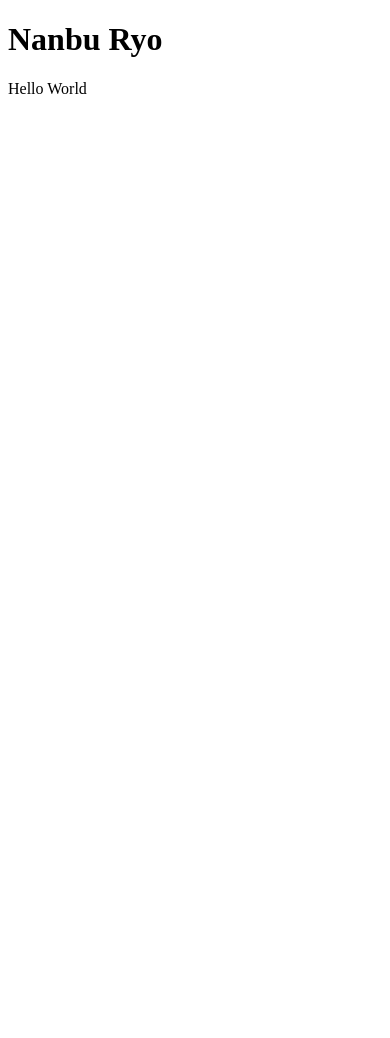
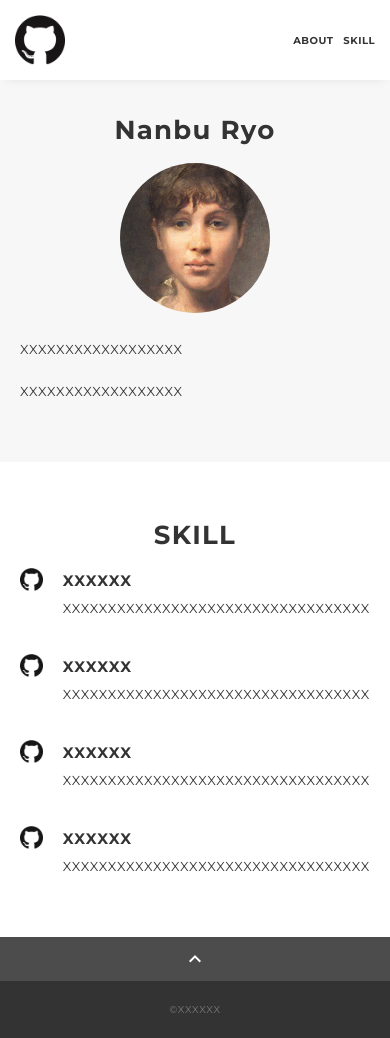
Before and after one commit to myon-19/portfolio, a plain HTML site: page docs/index.html in a window 390 px wide. Before the commit the page ends 844 px from the top, so only its background shows below. Drawn offline with nearby package versions, Linux system fonts and the light colour scheme.

Commit message:
テンプレート反映

```diff
--- /dev/null
+++ b/docs/css/ress.css
@@ -0,0 +1,283 @@
+/*!
+ * ress.css • v3.0.1
+ * MIT License
+ * github.com/filipelinhares/ress
+ */
+
+/* # =================================================================
+   # Global selectors
+   # ================================================================= */
+
+html {
+  box-sizing: border-box;
+  word-break: normal;
+  -moz-tab-size: 4;
+  tab-size: 4;
+
+  -webkit-text-size-adjust: 100%; /* Prevent adjustments of font size after orientation changes in iOS */
+}
+
+*,
+::before,
+::after {
+  box-sizing: inherit;
+  background-repeat: no-repeat; /* Set `background-repeat: no-repeat` to all elements and pseudo elements */
+}
+
+::before,
+::after {
+  vertical-align: inherit;
+  text-decoration: inherit; /* Inherit text-decoration and vertical align to ::before and ::after pseudo elements */
+}
+
+* {
+  margin: 0;
+  padding: 0; /* Reset `padding` and `margin` of all elements */
+}
+
+/* # =================================================================
+   # General elements
+   # ================================================================= */
+
+hr {
+  overflow: visible; /* Show the overflow in Edge and IE */
+  height: 0; /* Add the correct box sizing in Firefox */
+}
+
+details,
+main {
+  display: block; /* Render the `main` element consistently in IE. */
+}
+
+summary {
+  display: list-item; /* Add the correct display in all browsers */
+}
+
+small {
+  font-size: 80%; /* Set font-size to 80% in `small` elements */
+}
+
+[hidden] {
+  display: none; /* Add the correct display in IE */
+}
+
+abbr[title] {
+  /* Add the correct text decoration in Chrome, Edge, IE, Opera, and Safari */
+  text-decoration: underline;
+  text-decoration: underline dotted;
+  border-bottom: none; /* Remove the bottom border in Chrome 57 */
+}
+
+a {
+  background-color: transparent; /* Remove the gray background on active links in IE 10 */
+}
+
+a:active,
+a:hover {
+  outline-width: 0; /* Remove the outline when hovering in all browsers */
+}
+
+code,
+kbd,
+pre,
+samp {
+  font-family: monospace, monospace; /* Specify the font family of code elements */
+}
+
+pre {
+  font-size: 1em; /* Correct the odd `em` font sizing in all browsers */
+}
+
+b,
+strong {
+  font-weight: bolder; /* Add the correct font weight in Chrome, Edge, and Safari */
+}
+
+/* https://gist.github.com/unruthless/413930 */
+sub,
+sup {
+  position: relative;
+  font-size: 75%;
+  line-height: 0;
+  vertical-align: baseline;
+}
+
+sub {
+  bottom: -.25em;
+}
+
+sup {
+  top: -.5em;
+}
+
+/* # =================================================================
+   # Forms
+   # ================================================================= */
+
+input {
+  border-radius: 0;
+}
+
+/* Replace pointer cursor in disabled elements */
+[disabled] {
+  cursor: default;
+}
+
+[type="number"]::-webkit-inner-spin-button,
+[type="number"]::-webkit-outer-spin-button {
+  height: auto; /* Correct the cursor style of increment and decrement buttons in Chrome */
+}
+
+[type="search"] {
+  outline-offset: -2px; /* Correct the outline style in Safari */
+
+  -webkit-appearance: textfield; /* Correct the odd appearance in Chrome and Safari */
+}
+
+[type="search"]::-webkit-search-decoration {
+  -webkit-appearance: none; /* Remove the inner padding in Chrome and Safari on macOS */
+}
+
+textarea {
+  overflow: auto; /* Internet Explorer 11+ */
+  resize: vertical; /* Specify textarea resizability */
+}
+
+button,
+input,
+optgroup,
+select,
+textarea {
+  font: inherit; /* Specify font inheritance of form elements */
+}
+
+optgroup {
+  font-weight: bold; /* Restore the font weight unset by the previous rule */
+}
+
+button {
+  overflow: visible; /* Address `overflow` set to `hidden` in IE 8/9/10/11 */
+}
+
+button,
+select {
+  text-transform: none; /* Firefox 40+, Internet Explorer 11- */
+}
+
+/* Apply cursor pointer to button elements */
+button,
+[type="button"],
+[type="reset"],
+[type="submit"],
+[role="button"] {
+  cursor: pointer;
+  color: inherit;
+}
+
+/* Remove inner padding and border in Firefox 4+ */
+button::-moz-focus-inner,
+[type="button"]::-moz-focus-inner,
+[type="reset"]::-moz-focus-inner,
+[type="submit"]::-moz-focus-inner {
+  padding: 0;
+  border-style: none;
+}
+
+/* Replace focus style removed in the border reset above */
+button:-moz-focusring,
+[type="button"]::-moz-focus-inner,
+[type="reset"]::-moz-focus-inner,
+[type="submit"]::-moz-focus-inner {
+  outline: 1px dotted ButtonText;
+}
+
+button,
+html [type="button"],
+/* Prevent a WebKit bug where (2) destroys native `audio` and `video`controls in Android 4 */
+[type="reset"],
+[type="submit"] {
+  -webkit-appearance: button; /* Correct the inability to style clickable types in iOS */
+}
+
+/* Remove the default button styling in all browsers */
+button,
+input,
+select,
+textarea {
+  border-style: none;
+  background-color: transparent;
+}
+
+/* Style select like a standard input */
+select {
+  -webkit-appearance: none; /* Chrome 41+ */
+  -moz-appearance: none; /* Firefox 36+ */
+}
+
+select::-ms-expand {
+  display: none; /* Internet Explorer 11+ */
+}
+
+select::-ms-value {
+  color: currentColor; /* Internet Explorer 11+ */
+}
+
+legend {
+  display: table; /* Correct the text wrapping in Edge and IE */
+  max-width: 100%; /* Correct the text wrapping in Edge and IE */
+  max-width: 100%; /* Correct the text wrapping in Edge 18- and IE */
+  white-space: normal; /* Correct the text wrapping in Edge and IE */
+  color: inherit; /* Correct the color inheritance from `fieldset` elements in IE */
+  border: 0; /* Correct `color` not being inherited in IE 8/9/10/11 */
+}
+
+::-webkit-file-upload-button {
+  font: inherit; /* Change font properties to `inherit` in Chrome and Safari */
+  color: inherit;
+  /* Correct the inability to style clickable types in iOS and Safari */
+
+  -webkit-appearance: button;
+}
+
+/* # =================================================================
+   # Specify media element style
+   # ================================================================= */
+
+img {
+  border-style: none; /* Remove border when inside `a` element in IE 8/9/10 */
+}
+
+/* Add the correct vertical alignment in Chrome, Firefox, and Opera */
+progress {
+  vertical-align: baseline;
+}
+
+/* # =================================================================
+   # Accessibility
+   # ================================================================= */
+
+/* Hide content from screens but not screenreaders */
+@media screen {
+  [hidden~="screen"] {
+    display: inherit;
+  }
+  [hidden~="screen"]:not(:active):not(:focus):not(:target) {
+    position: absolute !important;
+    clip: rect(0 0 0 0) !important;
+  }
+}
+
+/* Specify the progress cursor of updating elements */
+[aria-busy="true"] {
+  cursor: progress;
+}
+
+/* Specify the pointer cursor of trigger elements */
+[aria-controls] {
+  cursor: pointer;
+}
+
+/* Specify the unstyled cursor of disabled, not-editable, or otherwise inoperable elements */
+[aria-disabled] {
+  cursor: default;
+}
--- /dev/null
+++ b/docs/css/style.css
@@ -0,0 +1,311 @@
+body {
+  font-family: "Montserrat","Helvetica Neue",Arial,"Hiragino Kaku Gothic ProN","Hiragino Sans",Meiryo,sans-serif;
+  font-size: 14px;
+  line-height: 1.8;
+  letter-spacing: .8px;
+  color: #333;
+}
+
+a {
+  transition: opacity .3s;
+  text-decoration: none;
+  color: #1ca9e3;
+}
+
+img {
+  max-width: 100%;
+  height: auto;
+  vertical-align: bottom;
+  border-style: none;
+}
+
+ul,
+li {
+  list-style: none;
+}
+
+.pc-only {
+  display: block;
+}
+
+.sp-only {
+  display: none;
+}
+
+.wrapper {
+  padding-top: 73px;
+}
+
+.section {
+  padding: 90px 0;
+}
+
+.section:nth-of-type(odd) {
+  background-color: #f7f7f7;
+}
+
+.inner {
+  max-width: 1340px;
+  margin: 0 auto;
+  padding: 0 40px;
+}
+
+.title {
+  font-size: 34px;
+  font-weight: bold;
+  line-height: 1;
+  margin-bottom: 40px;
+  text-align: center;
+  letter-spacing: .05em;
+  color: #333;
+}
+
+.lead {
+  margin-bottom: 30px;
+}
+
+/*--- header ---*/
+.header {
+  position: fixed;
+  top: 0;
+  z-index: 1;
+  width: 100%;
+  background-color: #fff;
+  box-shadow: 0 5px 10px -6px rgba(0,0,0,.1);
+}
+
+.header .inner {
+  display: flex;
+  align-items: center;
+  justify-content: space-between;
+  padding: 20px 40px;
+}
+
+.header-logo {
+  font-size: 20px;
+  font-weight: bold;
+  line-height: 1.2;
+  margin-right: 20px;
+  letter-spacing: .05em;
+}
+
+.header-logo a {
+  color: #333;
+}
+
+.header-banner {
+  width: 50px;
+}
+.header-nav-list {
+  display: flex;
+  justify-content: space-between;
+}
+
+.header-nav-item:not(:last-child) {
+  margin-right: 20px;
+}
+
+.header-nav-item a {
+  position: relative;
+  font-size: 13px;
+  font-weight: bold;
+  display: inline-block;
+  padding: 5px 0;
+  transition: .3s;
+  letter-spacing: .05em;
+  color: #333;
+}
+.header-nav-item a:after {
+  position: absolute;
+  bottom: 0;
+  left: 50%;
+  width: 0;
+  height: 3px;
+  content: "";
+  transition: .3s;
+  -webkit-transform: translateX(-50%);
+  transform: translateX(-50%);
+  background-color: #333;
+}
+
+.header-nav-item a:hover:after {
+  width: 100%;
+}
+
+/*--- about ---*/
+.profile {
+  display: flex;
+  flex-wrap: wrap;
+  max-width: 800px;
+  margin: 0 auto;
+}
+.profile-img {
+  width: 20%;
+  margin-right: 30px;
+  border-radius: 50%;
+}
+.profile-img img {
+  border-radius: 50%;
+}
+.profile-body {
+  flex: 1;
+}
+.profile-body p:not(:last-child) {
+  margin-bottom: 30px;
+}
+
+/*--- skill ---*/
+.skill-list {
+  display: flex;
+  flex-wrap: wrap;
+  justify-content: space-between;
+  margin-bottom: -50px;
+}
+
+.skill-item {
+  display: flex;
+  align-items: flex-start;
+  justify-content: space-between;
+  width: 48%;
+  margin-bottom: 50px;
+}
+
+.skill-img {
+  width: 60px;
+  height: auto;
+  margin-right: 20px;
+}
+
+.skill-body {
+  flex: 1;
+}
+
+.skill-name {
+  margin-bottom: 3px;
+}
+
+/*--- contact ---*/
+.contact {
+  text-align: center;
+}
+
+.contact-item:not(:last-child) {
+  margin-right: 10px;
+}
+
+.contact-icon {
+  width: 50px;
+}
+
+/*--- page-top ---*/
+.page-top {
+  font-weight: bold;
+  padding: 10px;
+  cursor: pointer;
+  text-align: center;
+  background-color: #4c4c4c;
+}
+
+.page-top .material-icons-outlined {
+  vertical-align: bottom;
+  color: #fff;
+}
+
+/*--- footer ---*/
+.footer {
+  padding: 30px;
+  background-color: #333;
+}
+
+.copyright {
+  font-size: 10px;
+  text-align: center;
+  color: #797979;
+}
+
+
+/* --- media Queries 767 ---*/
+@media screen and (max-width: 767px) {
+  body {
+    font-size: 13px;
+    line-height: 1.7;
+  }
+
+  .pc-only {
+    display: none;
+  }
+
+  .sp-only {
+    display: block;
+  }
+
+  .title {
+    font-size: 26px;
+    margin-bottom: 20px;
+  }
+
+  .wrapper {
+    padding-top: 57px;
+  }
+
+  .section {
+    padding: 60px 0;
+  }
+
+  .inner {
+    padding: 0 20px;
+  }
+
+  .header .inner {
+    padding: 15px;
+  }
+
+  .header-logo {
+    font-size: 15px;
+    margin-right: 15px;
+  }
+
+  .header-nav-item:not(:last-child) {
+    margin-right: 10px;
+  }
+
+  .header-nav-item a {
+    font-size: 10px;
+  }
+
+  .header-nav-item a:after {
+    display: none;
+  }
+
+  .profile {
+    display: block;
+  }
+  .profile-img {
+    width: 150px;
+    margin: 0 auto;
+    margin-bottom: 25px;
+  }
+
+  .profile-body p:not(:last-child) {
+    margin-bottom: 20px;
+  }
+
+  .skill-list {
+    display: block;
+    margin-bottom: 0;
+  }
+
+  .skill-item {
+    width: 100%;
+    margin-bottom: 35px;
+  }
+
+  .skill-item:last-child {
+    margin-bottom: 0;
+  }
+
+  .footer {
+    padding: 20px;
+  }
+
+}
--- a/docs/index.html
+++ b/docs/index.html
@@ -1,13 +1,117 @@
 <!DOCTYPE html>
 <html>
 <head>
-<meta charset="UTF-8">
-<title>My Portfolio</title>
+<meta charset="utf-8" />
+<meta name="viewport"
+	content="width=device-width,initial-scale=1.0,user-scalable=no" />
+<meta property="og:type" content="website" />
+<meta property="og:title" content="XXXXXX's portfolio" />
+<!-- <meta property="og:url" content="dummyurl" /> -->
+<meta property="og:description" content="XXXXXXの自己紹介サイトです。" />
+<meta property="og:image" content="img/ogp.png" />
+<meta name="description" content="XXXXXXの自己紹介サイトです。" />
+<title>XXXXXX ポートフォリオ</title>
+<link rel="preconnect" href="https://fonts.gstatic.com" />
+<link
+	href="https://fonts.googleapis.com/css2?family=Montserrat:wght@400;700&display=swap"
+	rel="stylesheet" />
+<link
+	href="https://fonts.googleapis.com/css?family=Material+Icons+Outlined"
+	rel="stylesheet" />
+<link href="css/ress.css" media="all" rel="stylesheet" type="text/css" />
+<link href="css/style.css" media="all" rel="stylesheet" type="text/css" />
+<!-- <link rel="shortcut icon" href="img/favicon.ico" /> -->
+<!-- <link rel="canonical" href="dummyurl" /> -->
 </head>
+
 <body>
+	<div class="wrapper">
+		<header class="header">
+			<div class="inner">
+				<h1 class="header-logo">
+					<a href="#"><img class="header-banner" src="img/github.png"
+						alt="ロゴマーク" /> </a>
+				</h1>
+				<nav class="header-nav">
+					<ul class="header-nav-list">
+						<li class="header-nav-item"><a href="#about">ABOUT</a></li>
+						<li class="header-nav-item"><a href="#skill">SKILL</a></li>
+					</ul>
+				</nav>
+			</div>
+		</header>
 
-	<h1>Nanbu Ryo</h1>
-	<p>Hello World</p>
+		<main class="content">
+			<section class="about section" id="about">
+				<div class="inner">
+					<h2 class="title">Nanbu Ryo</h2>
+					<div class="profile">
+						<p class="profile-img">
+							<img src="img/profile.png" alt="自画像" />
+						</p>
+						<div class="profile-body">
+							<p>XXXXXXXXXXXXXXXXXX</p>
+							<p>XXXXXXXXXXXXXXXXXX</p>
+						</div>
+					</div>
+				</div>
+			</section>
 
+			<section class="skill section" id="skill">
+				<div class="inner">
+					<h2 class="title">SKILL</h2>
+					<div class="skill-list">
+						<div class="skill-item">
+							<p class="skill-img">
+								<img src="img/github.png" alt="logo" />
+							</p>
+							<div class="skill-body">
+								<h3 class="skill-name">XXXXXX</h3>
+								<p class="skill-text">XXXXXXXXXXXXXXXXXXXXXXXXXXXXXXXXXX</p>
+							</div>
+						</div>
+						<div class="skill-item">
+							<p class="skill-img">
+								<img src="img/github.png" alt="logo" />
+							</p>
+							<div class="skill-body">
+								<h3 class="skill-name">XXXXXX</h3>
+								<p class="skill-text">XXXXXXXXXXXXXXXXXXXXXXXXXXXXXXXXXX</p>
+							</div>
+						</div>
+						<div class="skill-item">
+							<p class="skill-img">
+								<img src="img/github.png" alt="logo" />
+							</p>
+							<div class="skill-body">
+								<h3 class="skill-name">XXXXXX</h3>
+								<p class="skill-text">XXXXXXXXXXXXXXXXXXXXXXXXXXXXXXXXXX</p>
+							</div>
+						</div>
+						<div class="skill-item">
+							<p class="skill-img">
+								<img src="img/github.png" alt="logo" />
+							</p>
+							<div class="skill-body">
+								<h3 class="skill-name">XXXXXX</h3>
+								<p class="skill-text">XXXXXXXXXXXXXXXXXXXXXXXXXXXXXXXXXX</p>
+							</div>
+						</div>
+					</div>
+				</div>
+			</section>
+
+			<div class="page-top" id="js-page-top">
+				<span class="material-icons-outlined">expand_less</span>
+			</div>
+
+			<footer class="footer">
+				<div class="copyright">&copy;XXXXXX</div>
+			</footer>
+		</main>
+	</div>
+	<script
+		src="https://ajax.googleapis.com/ajax/libs/jquery/3.5.1/jquery.min.js"></script>
+	<script src="js/script.js"></script>
 </body>
 </html>
--- /dev/null
+++ b/docs/js/script.js
@@ -0,0 +1,20 @@
+$(function () {
+
+  //ページ内スクロール
+  var navHeight = $(".header").outerHeight();
+
+  $('a[href^="#"]').on("click", function () {
+    var href = $(this).attr("href");
+    var target = $(href == "#" || href == "" ? "html" : href);
+    var position = target.offset().top - navHeight;
+    $("html, body").animate({ scrollTop: position, }, 300, "swing");
+    return false;
+  });
+
+  //ページトップ
+  $("#js-page-top").on("click", function () {
+    $("body,html").animate({ scrollTop: 0, }, 300);
+    return false;
+  });
+
+});
```
Also changed, not shown: docs/img/github.png (added), docs/img/ogp.png (added), docs/img/profile.png (added).
